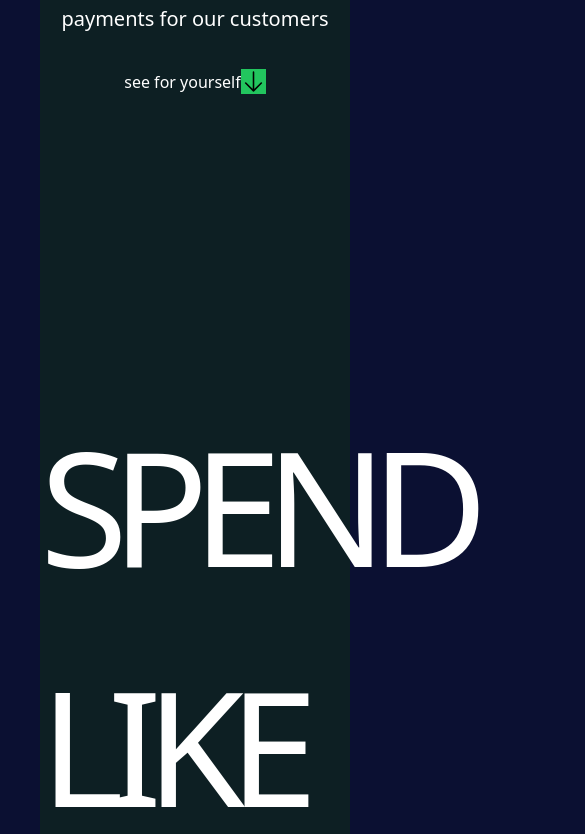
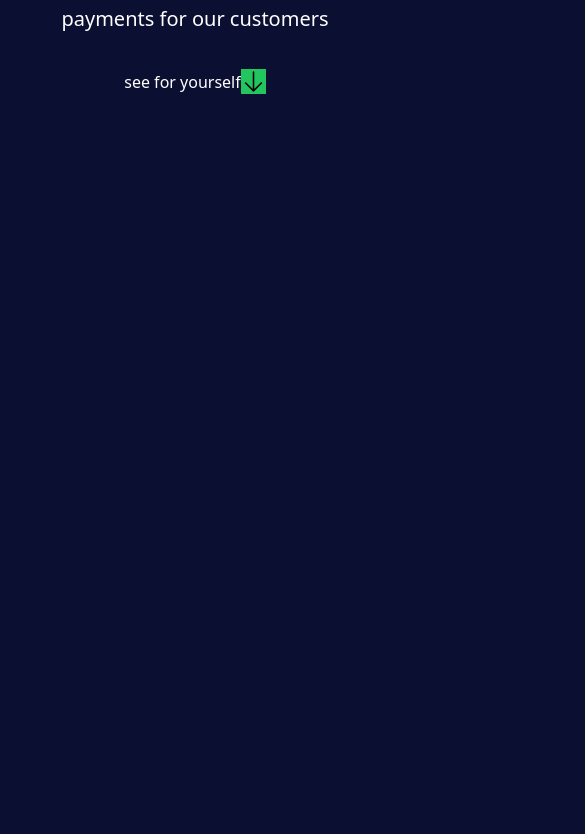
Before and after one commit to ojiehdavid5/allawee, a React (Vite) app: page / in a window 390 px wide. Shown: the part 1163-1997 px from the top of the page, 585 px wide, since content can reach past the window. After the commit the page ends 1404 px from the top, so only its background shows below. Built offline with nearby package versions, Linux system fonts and the light colour scheme; a web font is replaced by a local one; what taos would draw is missing.

Commit message:
responsiveness

```diff
--- a/src/components/Personal/Personal.jsx
+++ b/src/components/Personal/Personal.jsx
@@ -14,17 +14,18 @@ import Footer from './Footer'
 import Slide from './Slide'
 const Personal = () => {
   return (
-    <div className='mx-10 bg-[#0D1F23] mih-h-screen'>
+    <div className='mx-10  mih-h-screen'>
         <Nav/>
 <Hero/>
+
 <App/>
-<Tourist/>
+{/* <Tourist/>
 <Uses/>
 <Faq/>
 <Slide/>
 <Importance/>
 <Social/>
-<Footer/>
+<Footer/> */}
 
     </div>
   )
```
